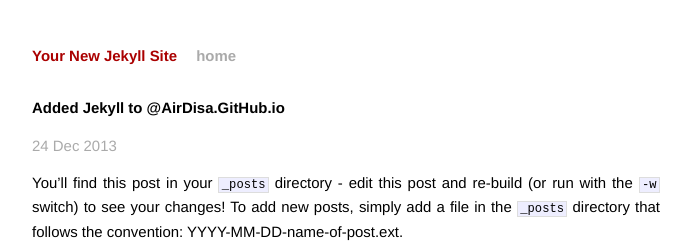
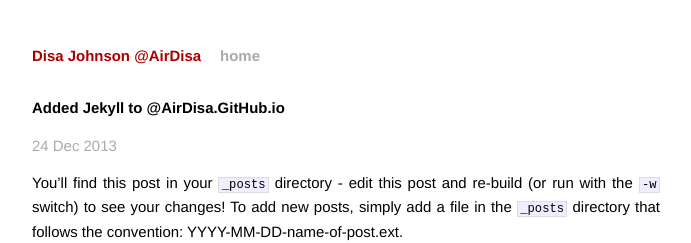
Before and after one commit to AirDisa/airdisa.github.io, a Jekyll site: the page built from _posts/2013-12-24-welcome-to-jekyll.markdown, in a window 1280 px wide. Shown: the top 243 px of the page, without its empty margins (294-985 px from the left). Built offline with Jekyll 4.4.1, drawn with Linux system fonts in a browser that asks for light colours; Markdown is read by kramdown in place of the engine named in the settings.

Commit message:
[0.0.7 Jekyll] Change site title

```diff
--- a/_config.yml
+++ b/_config.yml
@@ -1,3 +1,3 @@
-name: Your New Jekyll Site
+name: Disa Johnson @AirDisa
 markdown: redcarpet
 pygments: true
```
